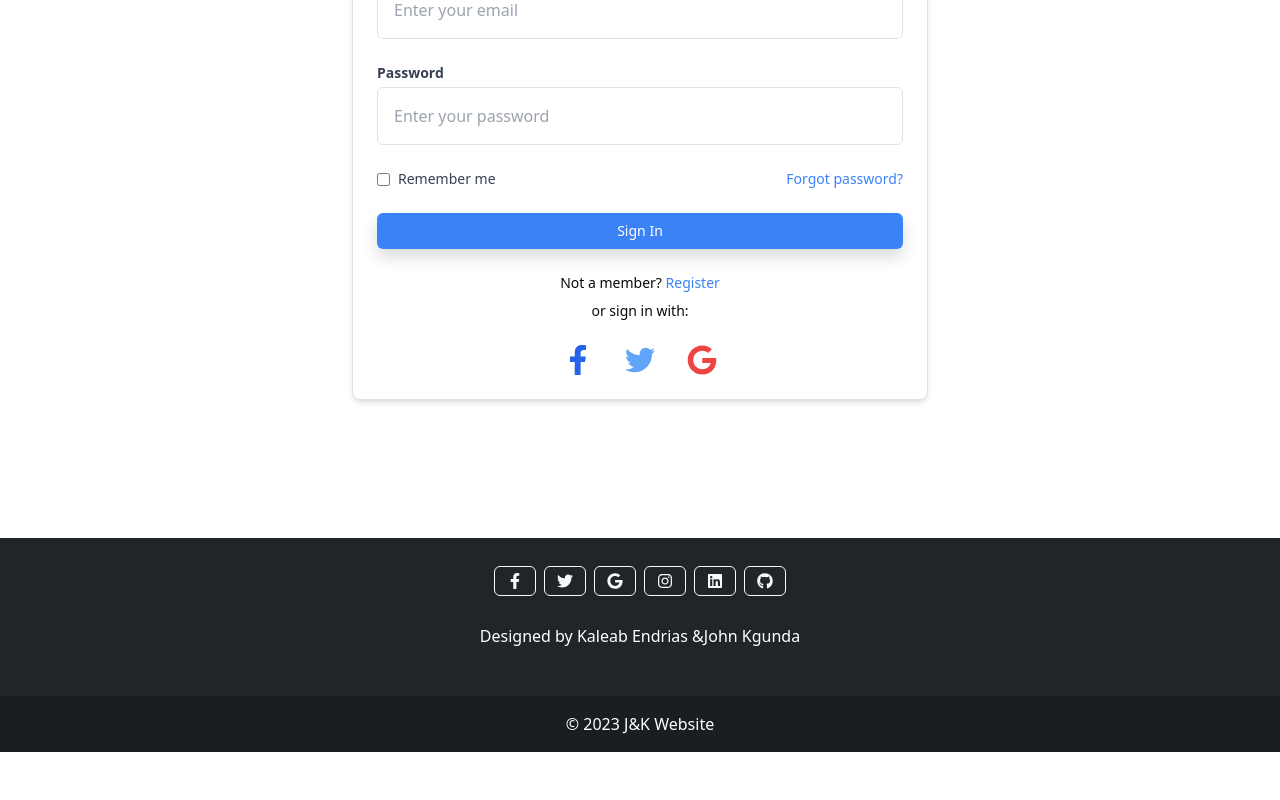
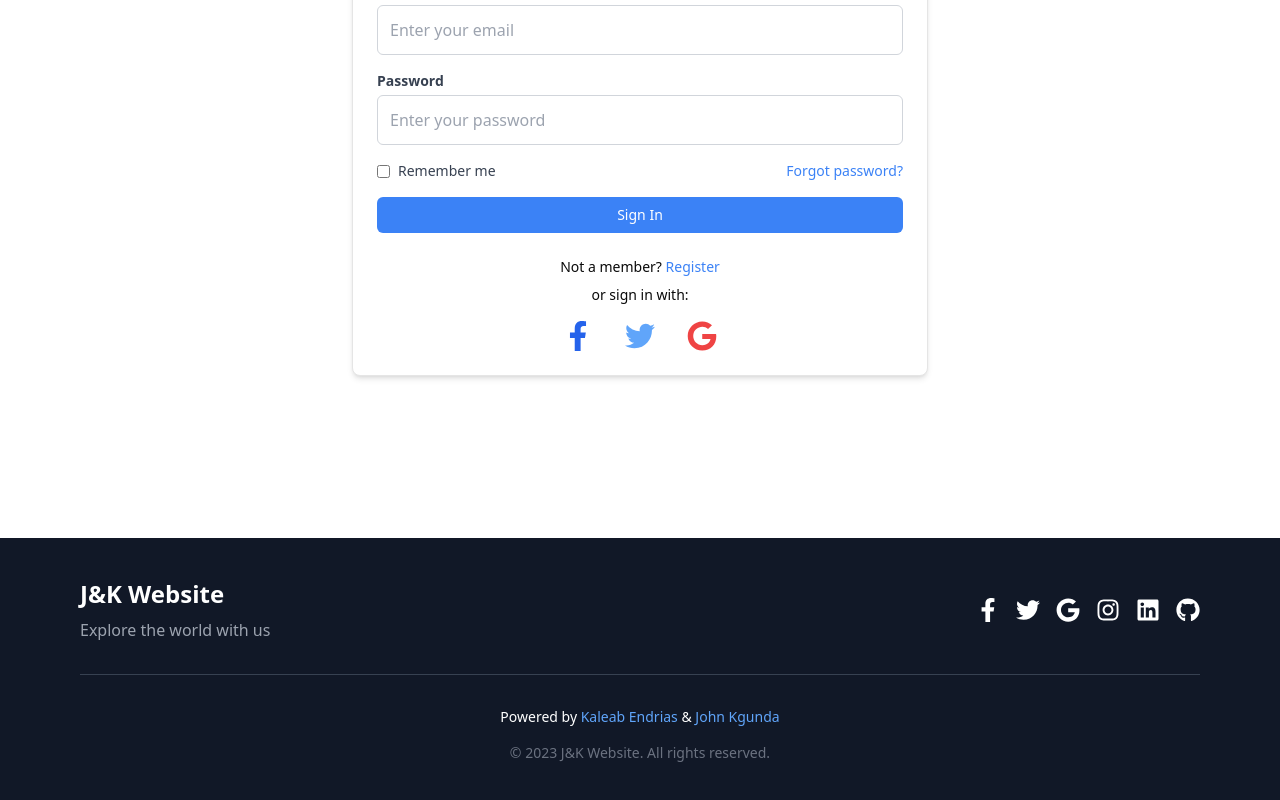
Before and after one commit to kaleabendrias/travel_kenya, a React (Vite) app in the folder front/: page /signin in a window 1280 px wide. Shown: the part 326-1126 px from the top of the page. Before the commit the page ends 1078 px from the top, so only its background shows below. Built offline with nearby package versions, Linux system fonts and the light colour scheme.

Commit message:
feat: repaired places ui

```diff
--- a/front/src/App.jsx
+++ b/front/src/App.jsx
@@ -83,7 +83,7 @@ function App() {
             path="/places"
             element={
               <MainLayOut>
-                <Places />
+                <AuthenticatedComponent component={Places} />
               </MainLayOut>
             }
           />
@@ -91,7 +91,7 @@ function App() {
             path="/place/:id"
             element={
               <MainLayOut>
-                <Images />
+                <AuthenticatedComponent component={Images} />
               </MainLayOut>
             }
           />
--- a/front/src/components/Body.jsx
+++ b/front/src/components/Body.jsx
@@ -80,7 +80,7 @@ const HomePage = () => {
           Explore the Beauty of Kenya
         </h1>
         <p className="text-2xl mb-12 max-w-3xl mx-auto leading-relaxed">
-          Plan your dream vacation and discover the wonders of Kenya's diverse
+          Plan your dream vacation and discover the wonders of Kenya&apos;s diverse
           landscapes, wildlife, and culture. Immerse yourself in the rich
           history, vibrant traditions, and breathtaking scenery.
         </p>
--- a/front/src/components/Footer.jsx
+++ b/front/src/components/Footer.jsx
@@ -1,101 +1,53 @@
+import { Link } from 'react-router-dom';
 import { FaFacebookF, FaTwitter, FaGoogle, FaGithub, FaInstagram, FaLinkedin } from 'react-icons/fa';
-import {Link} from 'react-router-dom';
 
 const Footer = () => {
+    const socialLinks = [
+        { icon: FaFacebookF, url: "https://www.facebook.com" },
+        { icon: FaTwitter, url: "https://www.twitter.com" },
+        { icon: FaGoogle, url: "https://www.google.com" },
+        { icon: FaInstagram, url: "https://www.instagram.com" },
+        { icon: FaLinkedin, url: "https://www.linkedin.com/in/kaleab-endrias-43bab3267/" },
+        { icon: FaGithub, url: "https://www.github.com/kaleabendrias/travel_kenya.git" }
+    ];
+
     return (
-      <footer className="bg-dark text-center text-white">
-        <div className="container p-4">
-          <section className="mb-4">
+        <footer className="bg-gray-900 text-white">
+            <div className="max-w-6xl mx-auto px-4 py-10">
+                <div className="flex flex-col md:flex-row justify-between items-center">
+                    <div className="mb-6 md:mb-0">
+                        <h2 className="text-2xl font-bold">J&K Website</h2>
+                        <p className="mt-2 text-gray-400">Explore the world with us</p>
+                    </div>
+                    <div className="flex flex-wrap justify-center gap-4">
+                        {socialLinks.map((link, index) => (
                             <Link
-              to={"https://www.facebook.com"}
-              className="btn btn-outline-light btn-floating m-1"
-              href="#!"
-              role="button"
+                                key={index}
+                                to={link.url}
+                                className="text-white hover:text-gray-300 transition duration-300"
                                 target="_blank"
                                 rel="noreferrer"
                             >
-              <FaFacebookF />
+                                <link.icon className="text-2xl" />
                             </Link>
-            <Link
-              to={"https://www.twitter.com"}
-              className="btn btn-outline-light btn-floating m-1"
-              href="#!"
-              role="button"
-              target="_blank"
-              rel="noreferrer"
-            >
-              <FaTwitter />
-            </Link>
-            <Link
-              to={"https://www.google.com"}
-              className="btn btn-outline-light btn-floating m-1"
-              href="#!"
-              role="button"
-              target="_blank"
-              rel="noreferrer"
-            >
-              <FaGoogle />
-            </Link>
-            <Link
-              to={"https://www.instagram.com"}
-              className="btn btn-outline-light btn-floating m-1"
-              href="#!"
-              role="button"
-              target="_blank"
-              rel="noreferrer"
-            >
-              <FaInstagram />
-            </Link>
-            <Link
-              to={"https://www.linkedin.com"}
-              className="btn btn-outline-light btn-floating m-1"
-              href="#!"
-              role="button"
-              target="_blank"
-              rel="noreferrer"
-            >
-              <FaLinkedin />
-            </Link>
-            <Link
-              to={"https://www.github.com/kaleabendrias/travel_kenya.git"}
-              className="btn btn-outline-light btn-floating m-1"
-              href="#!"
-              role="button"
-              target="_blank"
-              rel="noreferrer"
-            >
-              <FaGithub />
-            </Link>
-          </section>
-          <section className="mb-4">
-            <p>
-              Designed by{" "}
-              <span>
-                <a
-                  href="https://github.com/kaleabendrias"
-                  target="_blank"
-                  rel="noreferrer"
-                >
-                  Kaleab Endrias &
-                </a>
-              </span>
-              <span>
-                <a
-                  href="https://github.com/RafaelJohn9"
-                  target="_blank"
-                  rel="noreferrer"
-                >
+                        ))}
+                    </div>
+                </div>
+                <div className="mt-8 pt-8 border-t border-gray-700 text-center text-sm">
+                    <p className="mb-4">
+                        Powered by{" "}
+                        <a href="https://github.com/kaleabendrias" target="_blank" rel="noreferrer" className="text-blue-400 hover:underline">
+                            Kaleab Endrias
+                        </a>{" "}
+                        &{" "}
+                        <a href="https://github.com/RafaelJohn9" target="_blank" rel="noreferrer" className="text-blue-400 hover:underline">
                             John Kgunda
                         </a>
-              </span>
                     </p>
-          </section>
+                    <p className="text-gray-500">
+                        © {new Date().getFullYear()} J&K Website. All rights reserved.
+                    </p>
                 </div>
-        <div
-          className="text-center p-3"
-          style={{ backgroundColor: "rgba(0, 0, 0, 0.2)" }}
-        >
-          © {new Date().getFullYear()} J&K Website
             </div>
         </footer>
     );
--- a/front/src/components/Images.jsx
+++ b/front/src/components/Images.jsx
@@ -4,52 +4,67 @@ import { useParams } from "react-router-dom";
 
 const ImageViewer = () => {
   const { id } = useParams();
-
+  const [loading, setLoading] = useState(false);
   const [images, setImages] = useState([]);
+  const [article, setArticle] = useState("");
+  const [title, setTitle] = useState();
 
   useEffect(() => {
     const fetchImages = async () => {
       try {
+        setLoading(true);
         const response = await axios.get(
           `https://travel-utnq.onrender.com/place/${id}`
         );
         const imagesArray = Object.values(response.data.images);
-        setImages(imagesArray); // Assuming the response data has an 'images' property
+        setImages(imagesArray);
+        setArticle(response.data.article);
+        setTitle(response.data.place);
+        setLoading(false);
       } catch (error) {
         console.error("Error fetching images:", error);
+        setLoading(false);
       }
     };
 
     fetchImages();
   }, [id]);
 
-
   return (
-    <div className="p-5"
-      style={{
-        background: "linear-gradient(to bottom, #1e1e1e, #000000)",
-        backgroundSize: "cover",
-      }}
-    >
-      <div className="container text-white">
-        <h2 className="mb-4 text-center text-uppercase">
-          <span className="border-bottom border-secondary pb-2">
+    <div>
+      {loading ? (
+        <div className="h-screen flex items-center justify-center">
+          <div className="animate-spin rounded-full h-44 w-44 border-t-2 border-blue-500"></div>
+        </div>
+      ) : (
+        <div className="p-5 bg-gradient-to-b from-gray-900 to-black min-h-screen">
+          <div className="container mx-auto text-white">
+            <h2 className="mb-4 text-center uppercase">
+              <span className="border-b-2 border-gray-600 pb-2">
                 Images for Place
               </span>
             </h2>
-        <div className="row">
+            <div className="grid grid-cols-1 md:grid-cols-2 lg:grid-cols-3 gap-4">
               {images.map((image, index) => (
-            <div key={index} className="mb-3 col-md-4">
+                <div key={index} className="mb-3">
                   <img
                     src={image}
                     alt={`img_${index + 1}`}
-                className="img-fluid rounded"
-                style={{ objectFit: "cover", height: "100%" }}
+                    className="w-full h-64 object-cover rounded shadow-lg"
                   />
                 </div>
               ))}
             </div>
+            <div className="mt-6 text-gray-800 p-4 rounded-lg shadow-lg">
+              <p className="font-semibold text-2xl m-2 text-center">{title}</p>
+              <p
+                className="text-md leading-relaxed"
+                dangerouslySetInnerHTML={{ __html: article }}
+              ></p>
             </div>
+          </div>
+        </div>
+      )}
     </div>
   );
 };
--- a/front/src/components/Places.jsx
+++ b/front/src/components/Places.jsx
@@ -2,25 +2,25 @@ import { useState, useEffect } from "react";
 import axios from "axios";
 import { useNavigate, Navigate } from "react-router-dom";
 import { isAuthenticated } from "./auth.helper";
-
-
-
+import { Card, CardHeader, CardTitle, CardContent } from "@/components/ui/card";
 
 const AllPlaces = () => {
   const navigate = useNavigate();
   const [places, setPlaces] = useState([]);
+  const [loading, setLoading] = useState(false);
 
   useEffect(() => {
-
     const fetchData = async () => {
       try {
+        setLoading(true);
         const response = await axios.get(
           "https://travel-utnq.onrender.com/allPlaces"
         );
-
         setPlaces(response.data);
+        setLoading(false);
       } catch (error) {
         console.error("Error fetching all places:", error);
+        setLoading(false);
       }
     };
 
@@ -28,52 +28,48 @@ const AllPlaces = () => {
   }, []);
 
   const handleImage = (placeId) => {
-    // Navigate to the ImageViewer component with the placeId as a prop
-
     navigate(`/place/${placeId}`);
   };
-
 
   if (!isAuthenticated()) {
     return <Navigate to="/signin" />;
   }
 
   return (
-    <div
-      style={{
-        background: "linear-gradient(to bottom, #1e1e1e, #000000)",
-        backgroundSize: "cover",
-      }}
+    <div>
+      {loading ? (
+        <div className="h-screen flex items-center justify-center">
+          <div className="animate-spin rounded-full h-44 w-44 border-t-2 border-blue-500"></div>
+        </div>
+      ) : (
+        <div className="bg-white text-black min-h-screen p-8">
+          <h1 className="text-3xl font-bold mb-6">All Places</h1>
+          <div className="grid grid-cols-1 md:grid-cols-2 lg:grid-cols-3 gap-6">
+            {places.map((place) => (
+              <Card
+                key={place._id}
+                className="overflow-hidden shadow-lg hover:shadow-2xl transition duration-300 ease-in-out transform hover:-translate-y-2"
+                onClick={() => handleImage(place._id)}
               >
-      <div className="container text-white">
-        <h2 className="mb-4">All Places</h2>
-        {places.map((place) => (
-          <div key={place._id} className="mt-5">
-            <h2>{place.place}</h2>
-            <div className="row">
-              <div className="col-md-4 mb-3">
+                <CardHeader>
+                  <CardTitle>{place.place}</CardTitle>
+                </CardHeader>
+                <CardContent className="space-y-4">
                   <img
                     src={place.images.img_0}
                     alt={place.place}
-                  className="img-fluid rounded shadow-lg  rounded"
+                    className="w-full h-48 object-cover rounded-md"
                   />
-              </div>
-              <div className=" col-md-8 fs-5 d-flex flex-column align-items-center">
-                <div
-                  className=""
+                  <p
+                    className="text-sm text-gray-600 line-clamp-3"
                     dangerouslySetInnerHTML={{ __html: place.article }}
-                />
-                <button
-                  className="btn btn-primary mb-5 w-10"
-                  onClick={() => handleImage(place._id)}
-                >
-                  View Images
-                </button>
+                  ></p>
+                </CardContent>
+              </Card>
+            ))}
           </div>
         </div>
-          </div>
-        ))}
-      </div>
+      )}
     </div>
   );
 };
--- a/front/src/main.jsx
+++ b/front/src/main.jsx
@@ -1,8 +1,7 @@
 import React from 'react'
 import ReactDOM from 'react-dom/client'
 import App from './App.jsx'
-import 'bootstrap/dist/css/bootstrap.min.css'
-import 'bootstrap/dist/js/bootstrap.min.js'
+
 import './components/nav.css'
 import './index.css'
 
```
Lines whose indentation alone changed are shown as unchanged.
